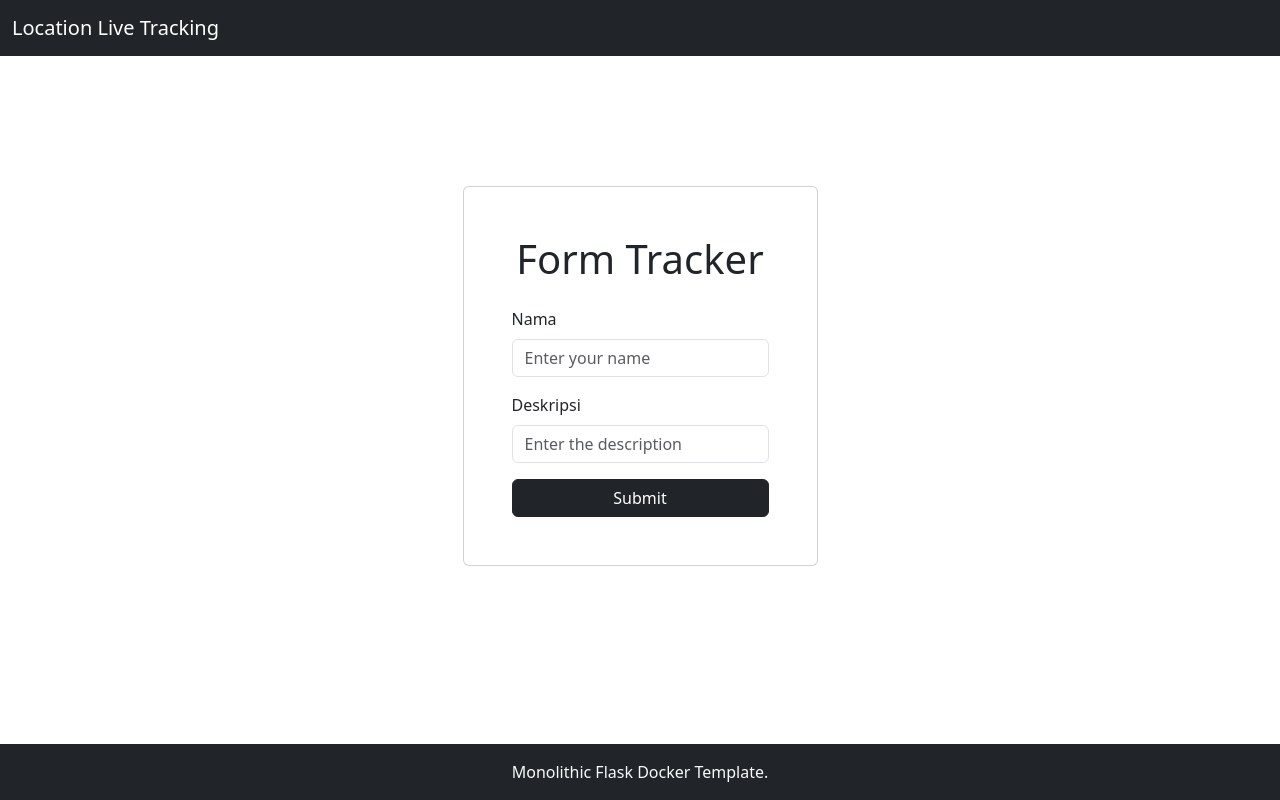
After one commit to Braincore-Engineering/Location-Live-Tracking, a Flask app: page /tracker/insert/ in a window 1280 px wide. The commit adds this page. Run offline with Flask 3, Linux system fonts and the light colour scheme; parts of the project's set-up code (start-up, migrations or seed data) failed here and were passed over; some libraries are stand-ins or nearby versions.

Commit message:
feat: make form for inserting tracker

```diff
--- /dev/null
+++ b/form/form_insert.py
@@ -0,0 +1,9 @@
+from flask_wtf import FlaskForm
+from wtforms import StringField, SubmitField
+from wtforms.validators import DataRequired, Email
+
+
+class InsertTrackerForm(FlaskForm):
+    name = StringField("Nama", validators=[DataRequired()])
+    description = StringField("Deskripsi")
+    submit = SubmitField("Submit")
--- a/insert_tracker.py
+++ b/insert_tracker.py
@@ -1,16 +1,31 @@
-from flask import Blueprint, jsonify, request
+from flask import Blueprint, jsonify, redirect, render_template, request, url_for
 from database.model.tracker import Tracker
 from database.mysql import db, format_database_error
-from auth import auth
-from rate_limiter import limiter
+from form.form_insert import InsertTrackerForm
 
 bp = Blueprint("mysql", __name__, url_prefix="/tracker")
 
 
-@bp.route("/insert/", methods=["POST"])
-@limiter.limit("5 per minute")
-@auth.login_required()
+@bp.route("/insert/", methods=["POST", "GET"])
 def insert_data():
+    form = InsertTrackerForm()
+
+    if form.validate_on_submit():
+        name = form.name.data
+        desc = form.name.description
+
+        tracker = Tracker(name=name, description=desc)
+        db.session.add(tracker)
+        db.session.commit()
+
+        return redirect(url_for("location_live_tracking.location_live_tracking"))
+    return render_template(
+        "pages/location_live_tracking/insert_tracker.html", form=form
+    )
+
+
+@bp.route("/api/insert/", methods=["POST"])
+def insert_data_api():
     name = request.form.get("name")
     desc = request.form.get("description")
 
--- /dev/null
+++ b/templates/pages/location_live_tracking/insert_tracker.html
@@ -0,0 +1,21 @@
+{% extends "components/master_layout.html" %}
+
+{% block content %}
+<div class="container d-flex justify-content-center align-items-center" style="height: 80vh;">
+    <form method="POST" action="/tracker/insert" class="card p-5 d-flex flex-column gap-3">
+        <h1 class="text-center">Form Tracker</h1>
+        {{ form.csrf_token }}
+        <div class="form-group">
+            {{ form.name.label(class="form-control-label mb-2") }}
+            {{ form.name(class="form-control", placeholder="Enter your name") }}
+        </div>
+        <div class="form-group">
+            {{ form.description.label(class="form-control-label mb-2") }}
+            {{ form.description(class="form-control", placeholder="Enter the description") }}
+        </div>
+        {{ form.submit(class="btn btn-dark") }}
+    </form>
+</div>
+
+
+{% endblock %}
```
Also changed, not shown: templates/pages/location_live_tracking/index.html (+5 -2 lines).
